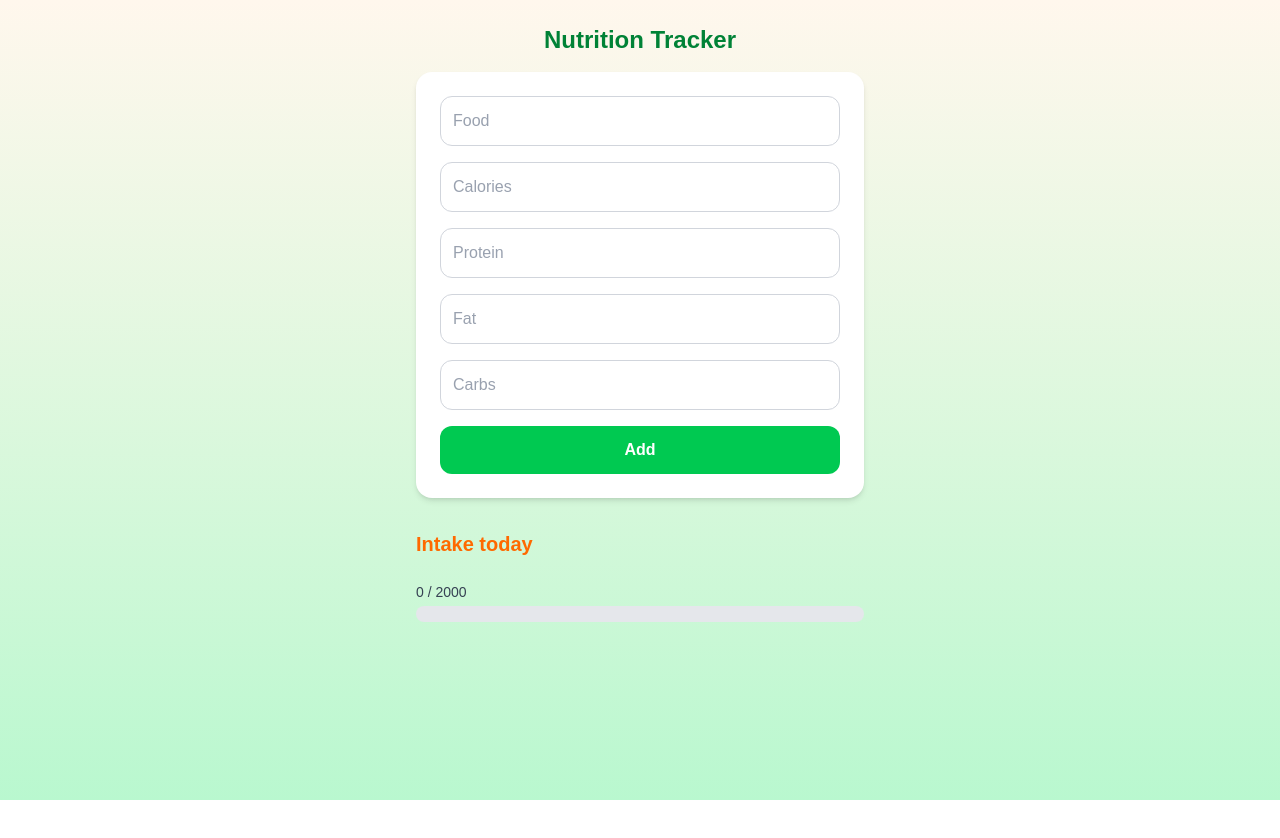
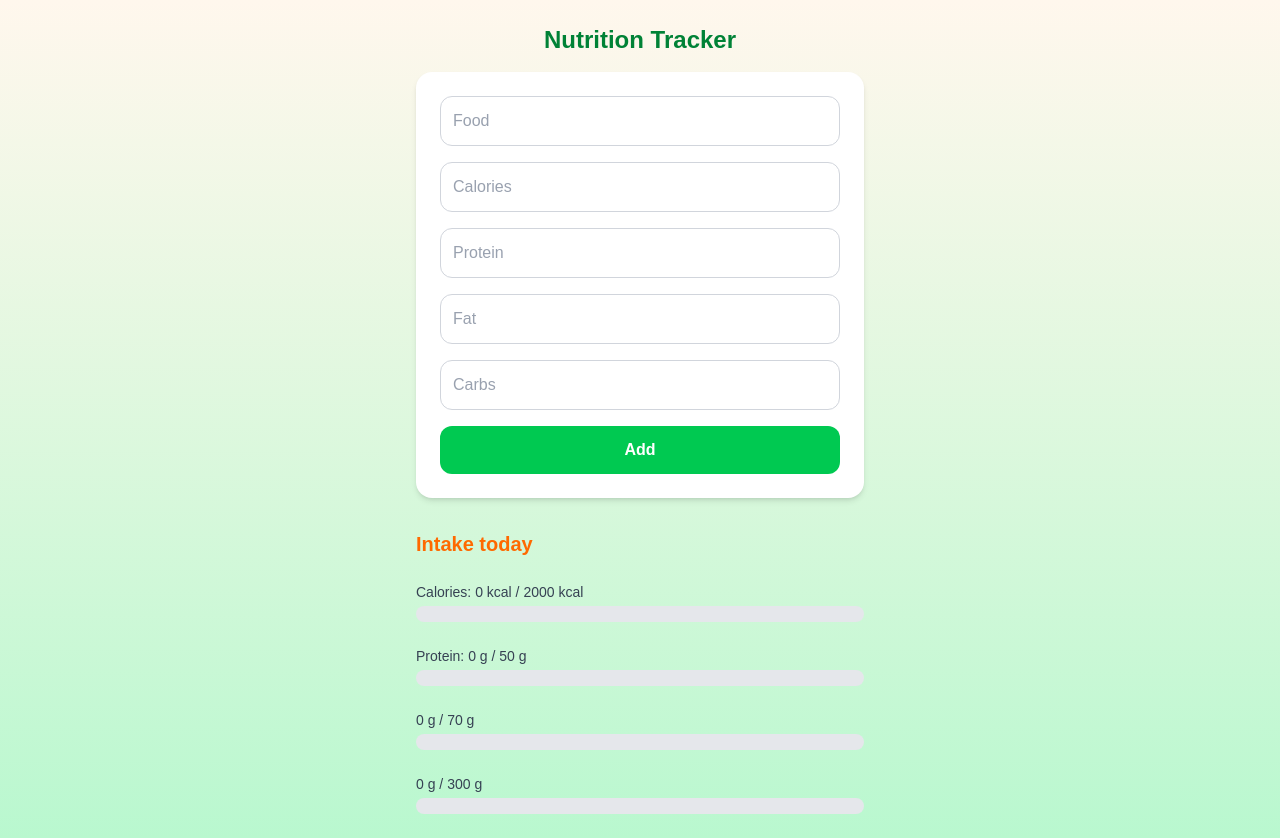
Before and after one commit to Axziomatic/Cypress-intro, a Next.js app: page / in a window 1280 px wide. Before the commit the page ends 800 px from the top, so only its background shows below. Built offline with nearby package versions, Linux system fonts and the light colour scheme.

Commit message:
Implemented code and tweaked testing for totaling all nutrients

```diff
--- a/app/page.tsx
+++ b/app/page.tsx
@@ -17,11 +17,24 @@ export default function Home() {
     carbs: "",
   });
 
-  const dailyGoal = { calories: 2000 };
+  const dailyGoal = { calories: 2000, protein: 50, fat: 70, carbs: 300 };
 
   const totalCalories = foods.reduce((sum, f) => sum + f.calories, 0);
-  const exceeded = totalCalories > dailyGoal.calories;
-  const excessAmount = totalCalories - dailyGoal.calories;
+  const totalProtein = foods.reduce((sum, f) => sum + f.protein, 0);
+  const totalFat = foods.reduce((sum, f) => sum + f.fat, 0);
+  const totalCarbs = foods.reduce((sum, f) => sum + f.carbs, 0);
+
+  const exceededCalories = totalCalories > dailyGoal.calories;
+  const excessCalories = totalCalories - dailyGoal.calories;
+
+  const exceededProtein = totalProtein > dailyGoal.protein;
+  const excessProtein = totalProtein - dailyGoal.protein;
+
+  const exceededFat = totalFat > dailyGoal.fat;
+  const excessFat = totalFat - dailyGoal.fat;
+
+  const exceededCarbs = totalCarbs > dailyGoal.carbs;
+  const excessCarbs = totalCarbs - dailyGoal.carbs;
 
   function handleSubmit(e: React.FormEvent) {
     e.preventDefault();
@@ -110,13 +123,14 @@ export default function Home() {
             </li>
           ))}
         </ul>
+        {/* Calories */}
         <div className="mt-6">
           <div
             data-testid="progress-calories"
             className="flex justify-between text-sm text-gray-700 mb-1"
           >
             <span>
-              {totalCalories} / {dailyGoal.calories}
+              Calories: {totalCalories} kcal / {dailyGoal.calories} kcal
             </span>
           </div>
           <div className="w-full h-4 bg-gray-200 rounded-full overflow-hidden">
@@ -131,9 +145,93 @@ export default function Home() {
             ></div>
           </div>
           <div>
-            {exceeded && (
+            {exceededCalories && (
               <p className="mt-2 text-red-600 font-semibold">
-                You have exceeded your calorie goal by {excessAmount} kcal
+                You have exceeded your calorie goal by {excessCalories} kcal
+              </p>
+            )}
+          </div>
+        </div>
+        {/* Protein */}
+        <div className="mt-6">
+          <div
+            data-testid="progress-protein"
+            className="flex justify-between text-sm text-gray-700 mb-1"
+          >
+            <span>
+              Protein: {totalProtein} g / {dailyGoal.protein} g
+            </span>
+          </div>
+          <div className="w-full h-4 bg-gray-200 rounded-full overflow-hidden">
+            <div
+              className="h-full bg-green-500 transition-all duration-500"
+              style={{
+                width: `${Math.min(
+                  (totalProtein / dailyGoal.protein) * 100,
+                  100
+                )}%`,
+              }}
+            ></div>
+          </div>
+          <div>
+            {exceededProtein && (
+              <p className="mt-2 text-red-600 font-semibold">
+                You have exceeded your protein goal by {excessProtein} g
+              </p>
+            )}
+          </div>
+        </div>
+        {/* fat */}
+        <div className="mt-6">
+          <div
+            data-testid="progress-fat"
+            className="flex justify-between text-sm text-gray-700 mb-1"
+          >
+            <span>
+              {totalFat} g / {dailyGoal.fat} g
+            </span>
+          </div>
+          <div className="w-full h-4 bg-gray-200 rounded-full overflow-hidden">
+            <div
+              className="h-full bg-green-500 transition-all duration-500"
+              style={{
+                width: `${Math.min((totalFat / dailyGoal.fat) * 100, 100)}%`,
+              }}
+            ></div>
+          </div>
+          <div>
+            {exceededFat && (
+              <p className="mt-2 text-red-600 font-semibold">
+                You have exceeded your calorie goal by {excessFat} g
+              </p>
+            )}
+          </div>
+        </div>
+        {/* carbs */}
+        <div className="mt-6">
+          <div
+            data-testid="progress-carbs"
+            className="flex justify-between text-sm text-gray-700 mb-1"
+          >
+            <span>
+              {totalCarbs} g / {dailyGoal.carbs} g
+            </span>
+          </div>
+          <div className="w-full h-4 bg-gray-200 rounded-full overflow-hidden">
+            <div
+              className="h-full bg-green-500 transition-all duration-500"
+              style={{
+                width: `${Math.min(
+                  (totalCarbs / dailyGoal.carbs) * 100,
+                  100
+                )}%`,
+              }}
+            ></div>
+          </div>
+          <div>
+            {exceededCarbs && (
+              <p className="mt-2 text-red-600 font-semibold">
+                You have exceeded your calorie goal by {excessCarbs} g
               </p>
             )}
           </div>
```
Also changed, not shown: 1 other file (tests, documents, lock files or other folders).
